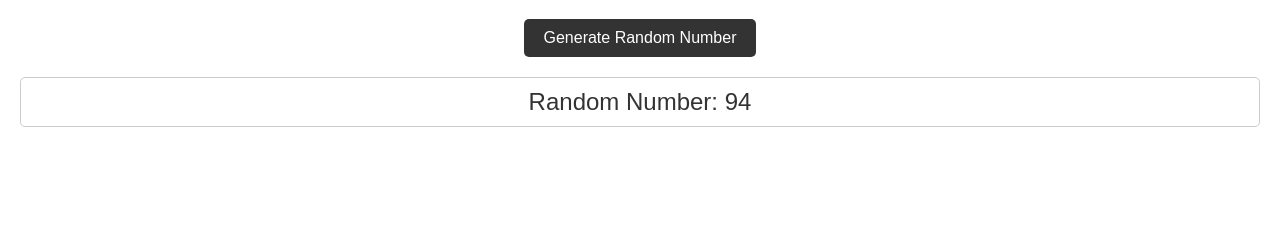
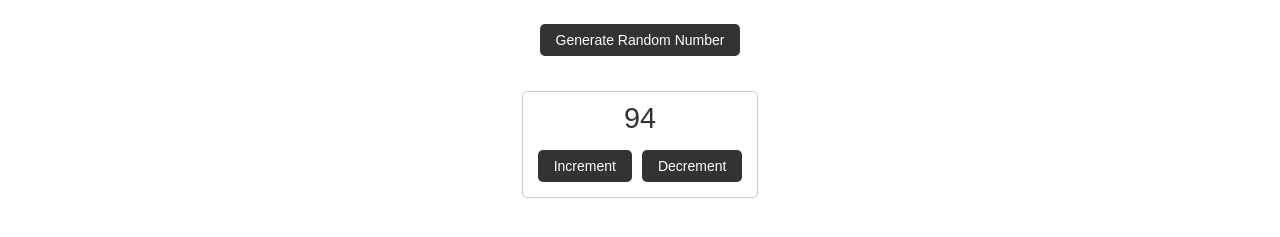
Before and after one commit to karthik1714/wt-internal, a plain HTML site: page random_number.html in a window 1280 px wide. Both pictures are taken after a click on the button "Generate Random Number". Shown: the part 61-298 px from the top of the page. Drawn offline with Linux system fonts and the light colour scheme.

Commit message:
inc- dec

```diff
--- a/random_number.html
+++ b/random_number.html
@@ -11,13 +11,14 @@
       margin: 20px;
     }
     button {
-      padding: 10px 20px;
-      font-size: 16px;
+      padding: 8px 16px;
+      font-size: 14px;
       cursor: pointer;
       border: none;
       background-color: #333;
       color: white;
       border-radius: 5px;
+      margin: 5px;
     }
     button:hover {
       background-color: #555;
@@ -27,11 +28,17 @@
       font-size: 1.5em;
       color: #333;
     }
-    .number {
+    .number-box {
       margin: 10px 0;
       padding: 10px;
       border: 1px solid #ccc;
       border-radius: 5px;
+      display: inline-block;
+      text-align: center;
+    }
+    .number {
+      font-size: 1.2em;
+      margin-bottom: 10px;
     }
   </style>
 </head>
@@ -50,13 +57,36 @@
       // Generate a random number
       const randomNumber = Math.floor(Math.random() * 100) + 1;
 
-      // Create a new div to display the number
+      // Create a new number box
+      const numberBox = document.createElement('div');
+      numberBox.classList.add('number-box');
+
+      // Create a div for the random number
       const numberElement = document.createElement('div');
       numberElement.classList.add('number');
-      numberElement.textContent = `Random Number: ${randomNumber}`;
+      numberElement.textContent = randomNumber;
 
-      // Append the new div to the container
-      container.appendChild(numberElement);
+      // Create increment button
+      const incrementButton = document.createElement('button');
+      incrementButton.textContent = 'Increment';
+      incrementButton.addEventListener('click', () => {
+        numberElement.textContent = parseInt(numberElement.textContent) + 1;
+      });
+
+      // Create decrement button
+      const decrementButton = document.createElement('button');
+      decrementButton.textContent = 'Decrement';
+      decrementButton.addEventListener('click', () => {
+        numberElement.textContent = parseInt(numberElement.textContent) - 1;
+      });
+
+      // Append number and buttons to the number box
+      numberBox.appendChild(numberElement);
+      numberBox.appendChild(incrementButton);
+      numberBox.appendChild(decrementButton);
+
+      // Append the number box to the container
+      container.appendChild(numberBox);
 
       // Remove old numbers if more than 5 are displayed
       if (container.children.length > 5) {
```
